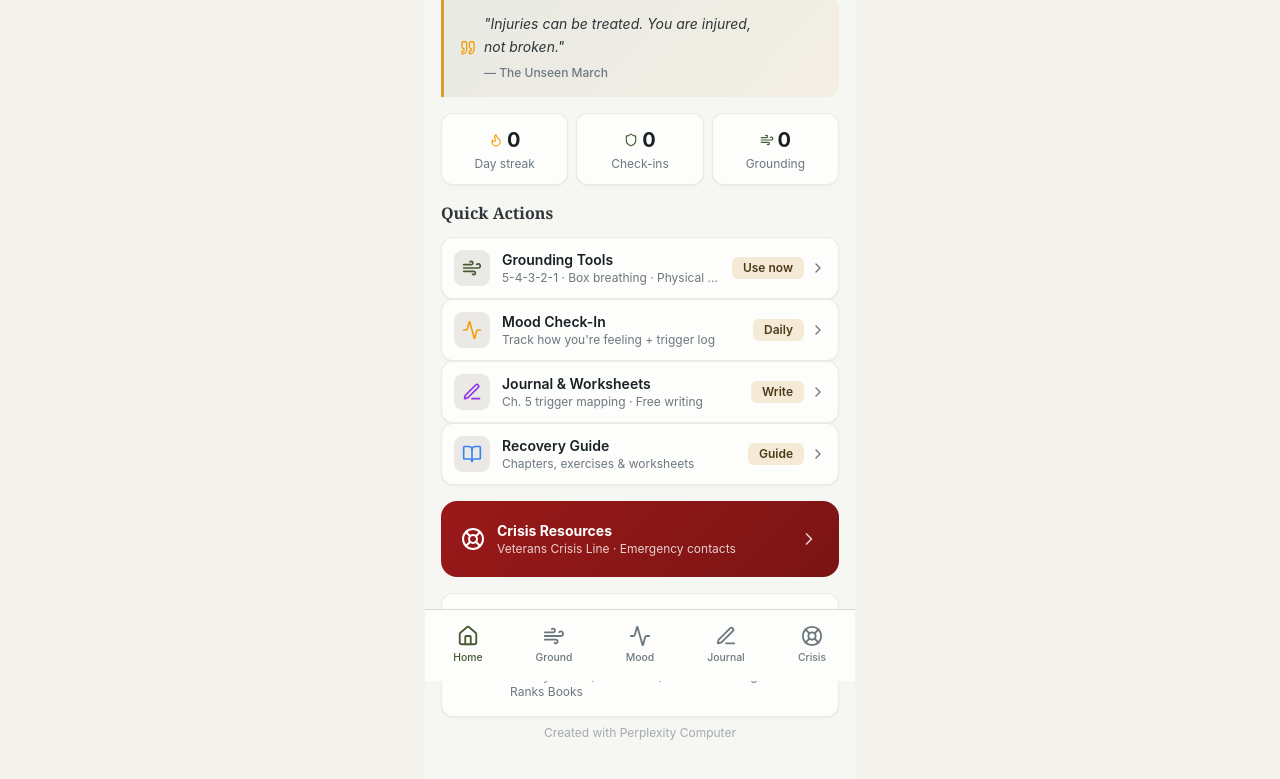
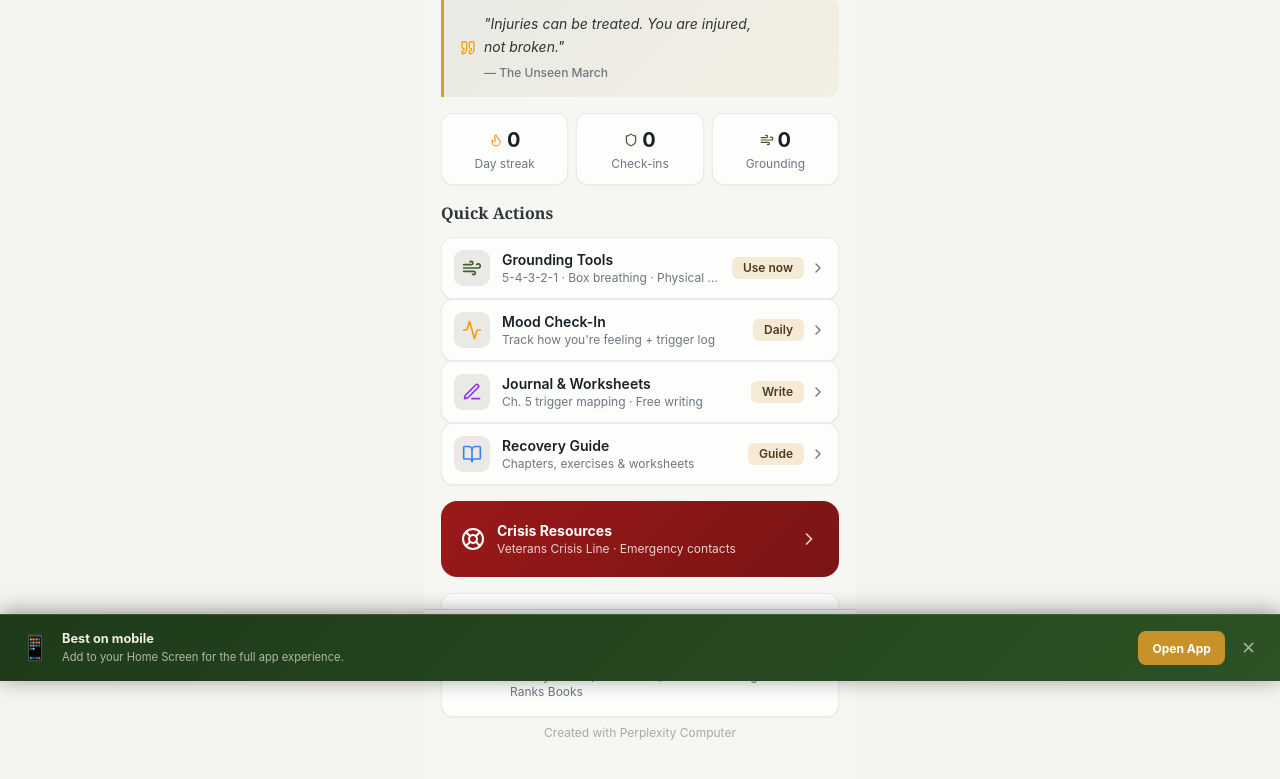
Before and after one commit to wayneaince-sys/unseen-march-pwa, a plain HTML site: page index.html in a window 1280 px wide. Shown: the part 119-898 px from the top of the page. Drawn offline with Linux system fonts and the light colour scheme; a web font is replaced by a local one.

Commit message:
Add desktop mobile-use banner with GitHub Pages link, 2.5s delay after splash

```diff
--- a/index.html
+++ b/index.html
@@ -69,6 +69,55 @@
     #app-error p  { font-size: 0.8rem; color: #8a9aaa; max-width: 300px; line-height: 1.6; }
     #app-error code { font-size: 0.7rem; color: #c8922a; background: rgba(255,255,255,0.05); padding: 0.5rem; border-radius: 0.5rem; max-width: 320px; word-break: break-all; }
     #app-error button { margin-top: 0.5rem; padding: 0.75rem 2rem; background: #3d5c2c; color: #f5f3ee; border: none; border-radius: 0.75rem; font-size: 0.9rem; font-weight: 600; cursor: pointer; }
+
+    /* Mobile-use banner */
+    #mobile-banner {
+      position: fixed;
+      bottom: 0; left: 0; right: 0;
+      background: linear-gradient(135deg, #1e3a1a, #2d5225);
+      color: #f0ece2;
+      padding: 0.85rem 1.25rem;
+      display: flex;
+      align-items: center;
+      justify-content: space-between;
+      gap: 0.75rem;
+      z-index: 9998;
+      box-shadow: 0 -2px 20px rgba(0,0,0,0.4);
+      border-top: 1px solid rgba(90,140,60,0.4);
+      font-family: -apple-system, 'General Sans', sans-serif;
+      animation: slideUp 0.4s ease;
+    }
+    @keyframes slideUp {
+      from { transform: translateY(100%); opacity: 0; }
+      to   { transform: translateY(0);    opacity: 1; }
+    }
+    #mobile-banner .banner-text { flex: 1; min-width: 0; }
+    #mobile-banner .banner-title {
+      font-size: 0.8rem; font-weight: 700;
+      color: #f0ece2; line-height: 1.3;
+    }
+    #mobile-banner .banner-sub {
+      font-size: 0.7rem; color: rgba(240,236,226,0.7);
+      margin-top: 0.15rem; line-height: 1.4;
+    }
+    #mobile-banner .banner-icon {
+      font-size: 1.5rem; flex-shrink: 0;
+    }
+    #mobile-banner .banner-close {
+      background: none; border: none; color: rgba(240,236,226,0.6);
+      font-size: 1.1rem; cursor: pointer; padding: 0.25rem;
+      flex-shrink: 0; line-height: 1;
+    }
+    #mobile-banner .banner-btn {
+      background: #c8922a; color: #fff;
+      border: none; border-radius: 0.5rem;
+      padding: 0.45rem 0.9rem;
+      font-size: 0.75rem; font-weight: 700;
+      cursor: pointer; white-space: nowrap; flex-shrink: 0;
+      text-decoration: none; display: inline-block;
+    }
+    /* Only show banner on non-mobile */
+    @media (max-width: 600px) { #mobile-banner { display: none !important; } }
   </style>
 </head>
 <body>
@@ -90,6 +139,21 @@
     <p style="font-size:0.7rem; margin-top:1rem;">
       Veterans Crisis Line: <strong>988 → Press 1</strong>
     </p>
+  </div>
+
+
+  <!-- Desktop: nudge users to open on mobile or GitHub Pages app -->
+  <div id="mobile-banner">
+    <span class="banner-icon">📱</span>
+    <div class="banner-text">
+      <div class="banner-title">Best on mobile</div>
+      <div class="banner-sub">Add to your Home Screen for the full app experience.</div>
+    </div>
+    <a class="banner-btn"
+       href="https://wayneaince-sys.github.io/unseen-march-pwa/"
+       target="_blank" rel="noopener noreferrer"
+       id="banner-open-btn">Open App</a>
+    <button class="banner-close" id="banner-close-btn" aria-label="Dismiss">✕</button>
   </div>
 
   <!-- React root -->
@@ -262,6 +326,29 @@
       });
       observer.observe(rootEl, { childList: true });
     }
+
+    // ── Mobile banner ─────────────────────────────────────────────────────────
+    (function() {
+      var banner = document.getElementById('mobile-banner');
+      if (!banner) return;
+
+      // Only show on non-mobile (CSS hides on <=600px, JS handles above that)
+      var isMobile = /iPhone|iPad|iPod|Android/i.test(navigator.userAgent) ||
+                     window.innerWidth <= 768;
+      if (isMobile) { banner.style.display = 'none'; return; }
+
+      // Show banner after splash clears (2.5s delay)
+      setTimeout(function() { banner.style.display = 'flex'; }, 2500);
+
+      // Close button
+      var closeBtn = document.getElementById('banner-close-btn');
+      if (closeBtn) closeBtn.addEventListener('click', function() {
+        banner.style.transition = 'opacity 0.3s ease, transform 0.3s ease';
+        banner.style.opacity = '0';
+        banner.style.transform = 'translateY(100%)';
+        setTimeout(function() { banner.style.display = 'none'; }, 300);
+      });
+    })();
   </script>
 
   <!-- App bundle — loaded AFTER the fetch override above -->
```
